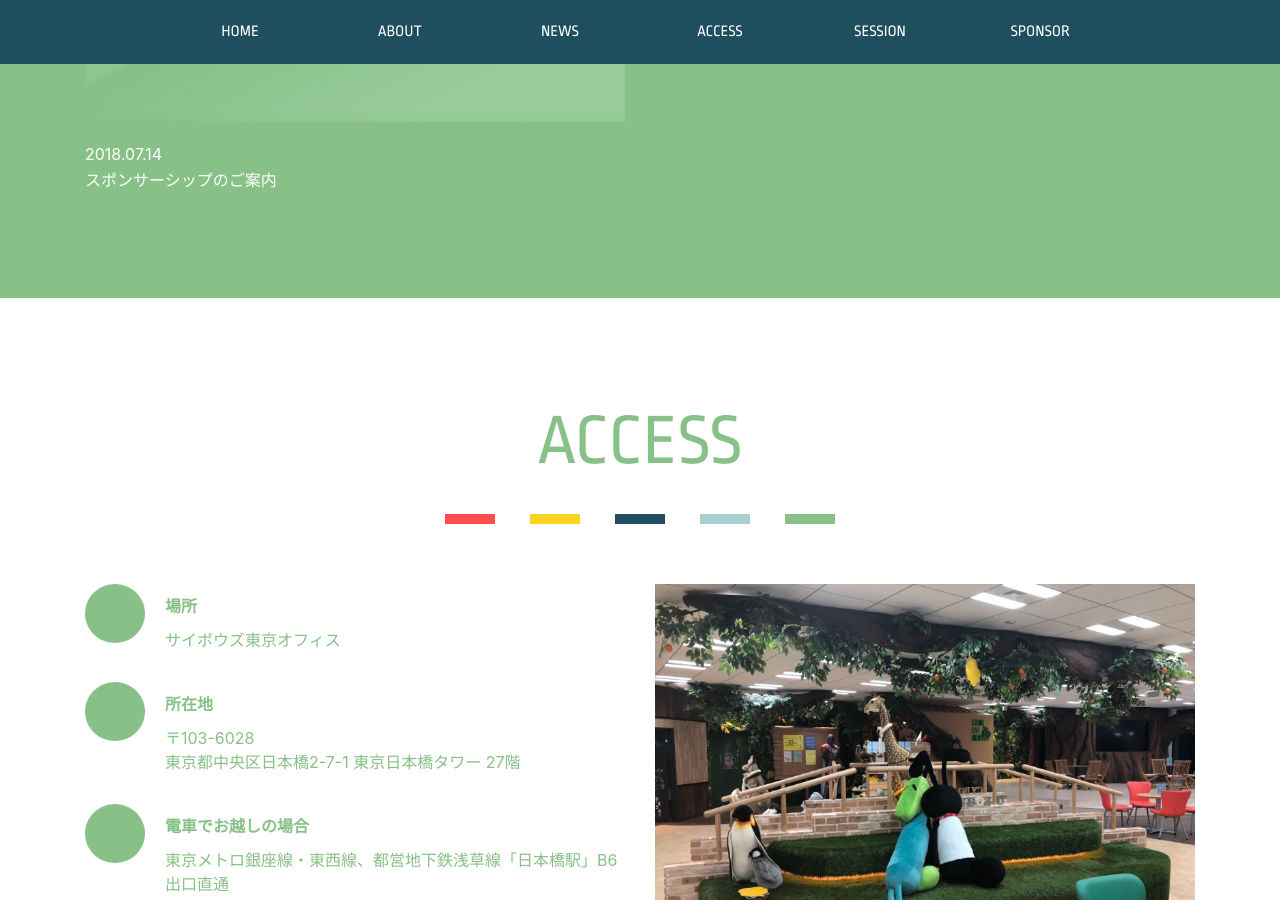
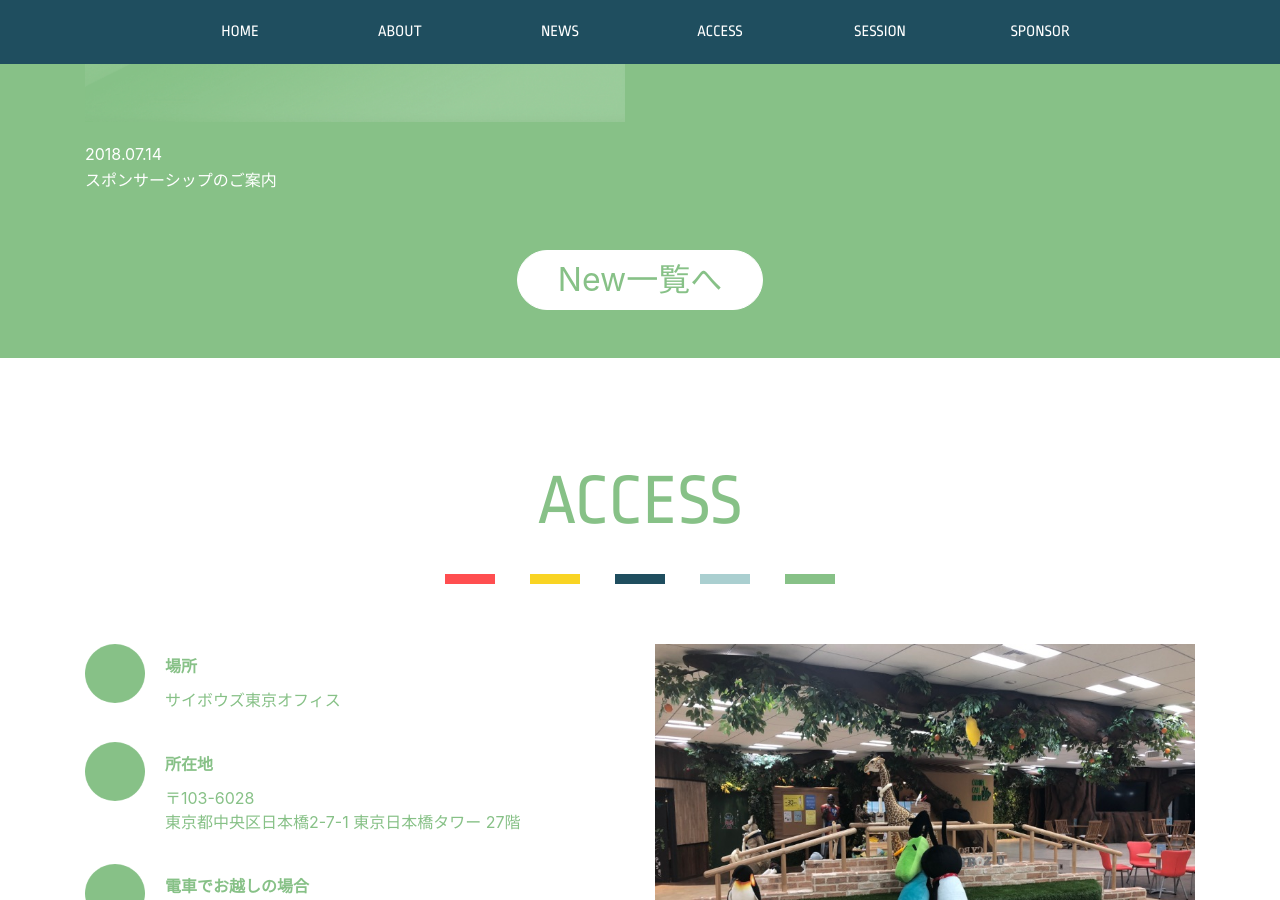
Before and after one commit to coderdojo-japan/dojocon2018.coderdojo.jp, a Jekyll site: the page built from index.html, in a window 1280 px wide and 900 px high, scrolled down 3397 px. Built offline with Jekyll 4.4.1, drawn with Linux system fonts in a browser that asks for light colours; nearby versions of some CDN libraries.

Commit message:
TOPのみNewsの表示件数を最大4件に
あわせて、News一覧への導線を追加

```diff
--- a/index.html
+++ b/index.html
@@ -49,7 +49,7 @@
 </div>
 <div class="container">
   <div class="row post-list">
-    {% for news in site.news %}
+    {% for news in site.news limit:4 %}
     {% if news.layout == "archive" %}
     {% else %}
     <div class="col-6">
@@ -71,6 +71,9 @@
     </div>
     {% endif %}
     {% endfor %}
+  </div>
+  <div class="text-center">
+    <a class="btn btn__white btn__xxl" href="/news/" role="button">New一覧へ</a>
   </div>
 </div>
 </section>
```
